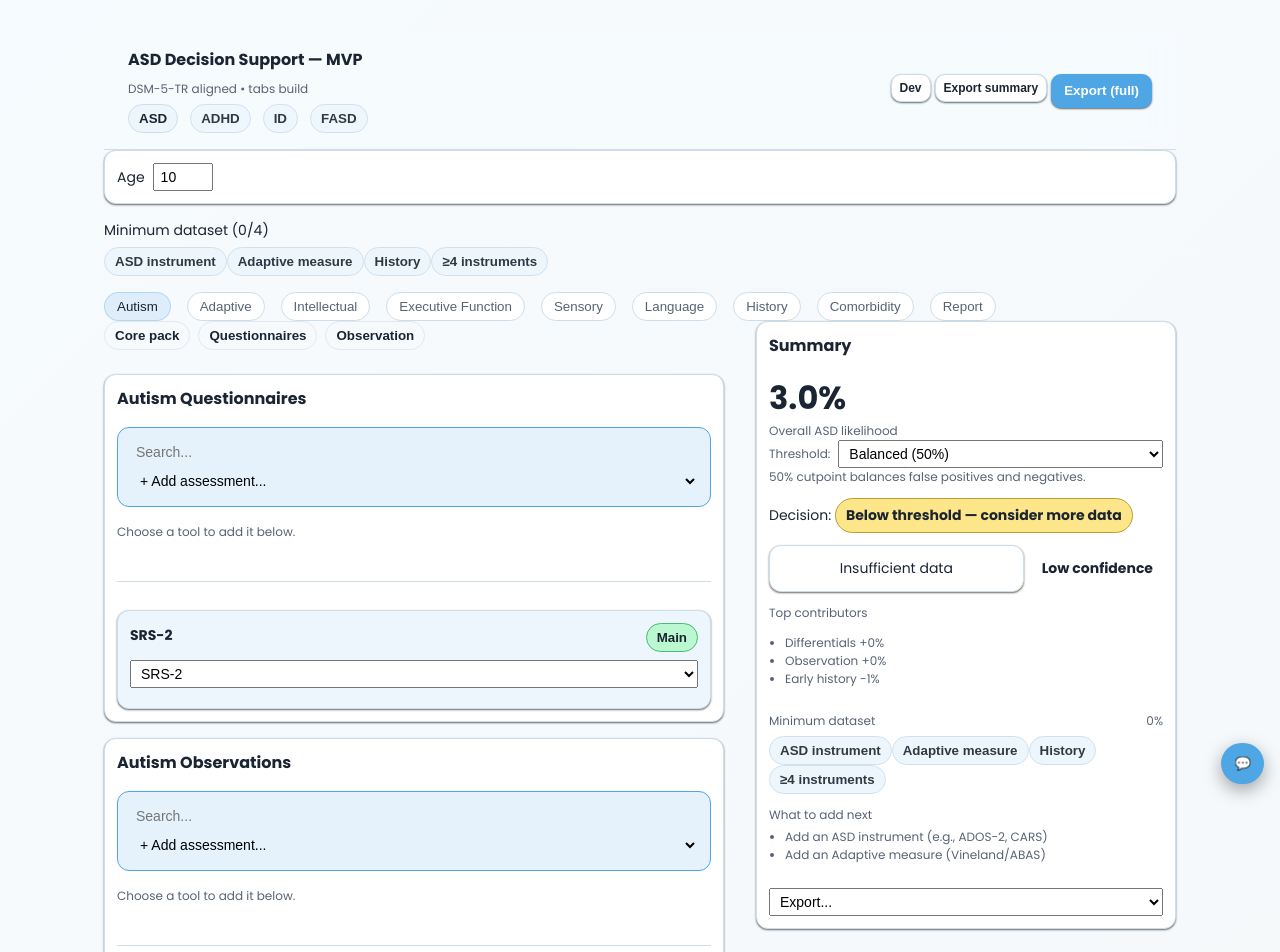
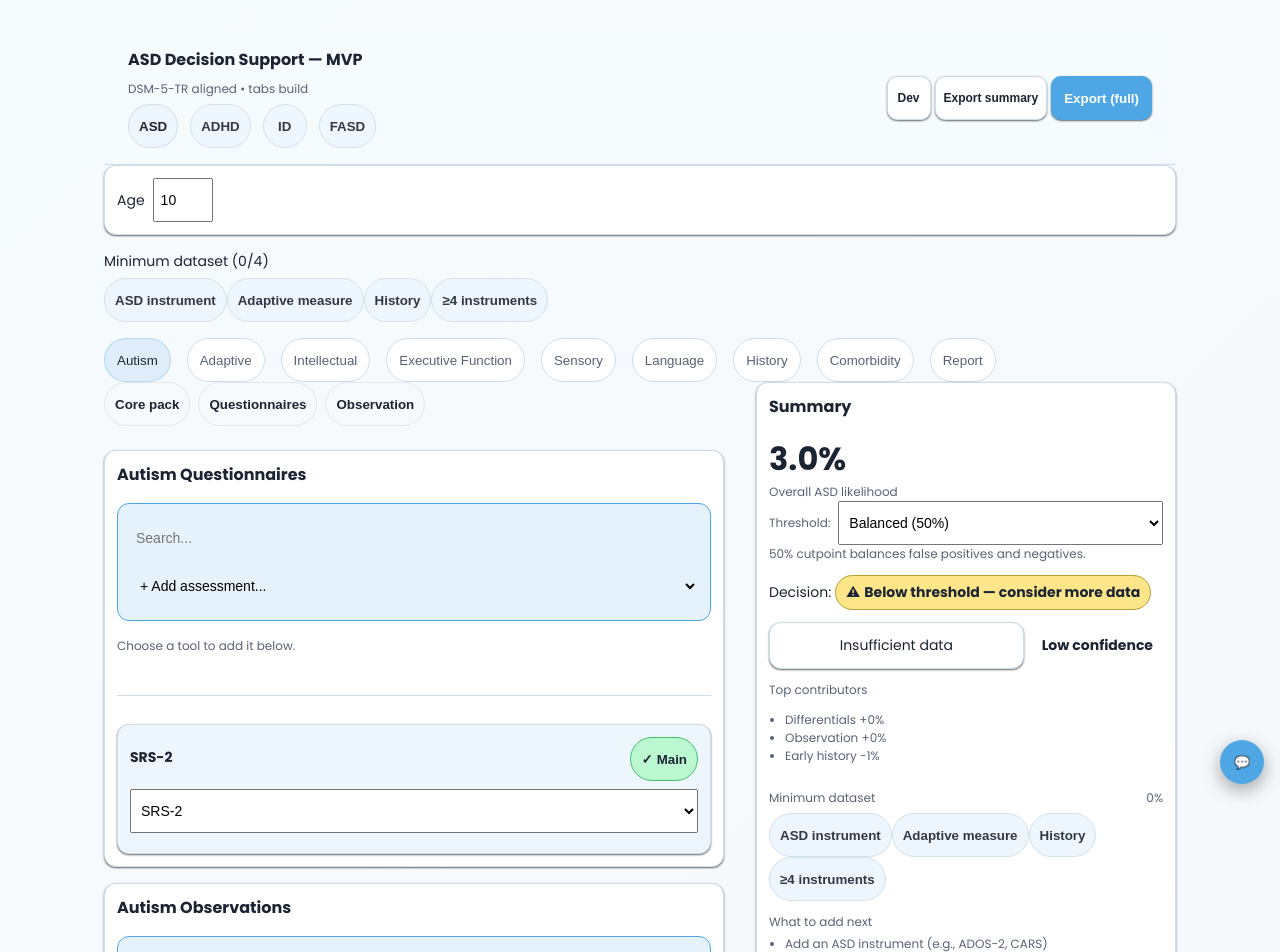
Before and after one commit to dolorvi/asd-ds, a React (Vite) app: page / in a window 1280 px wide. Shown: the top 952 px of the page. Built offline with nearby package versions, Linux system fonts and the light colour scheme; the HTML template or start-up script is replaced by a standard one.

Commit message:
Improve accessibility and export options

```diff
--- a/src/App.tsx
+++ b/src/App.tsx
@@ -43,6 +43,8 @@ const initSeverityState = (domains: { key: string }[]): SeverityState =>
 
 export default function App() {
   useClickSound();
+  const VERSION = "v0.6";
+  const [exportTimestamp, setExportTimestamp] = useState("");
   // ---------- condition ----------
   const [condition, setCondition] = useState<Condition>("ASD");
 
@@ -251,13 +253,19 @@ export default function App() {
     ];
   }, [datasetStatus, config.minDataset]);
 
-  // ---------- summary print ----------
+  // ---------- summary/full export ----------
   const exportSummary = () => {
+    setExportTimestamp(new Date().toLocaleString());
     document.body.classList.add("print-summary");
     setTimeout(() => {
       window.print();
       setTimeout(() => document.body.classList.remove("print-summary"), 0);
     }, 0);
+  };
+  const exportFull = () => {
+    setExportTimestamp(new Date().toLocaleString());
+    document.body.classList.remove("print-summary");
+    window.print();
   };
 
   const handleRiskToleranceChange = (v: any) => {
@@ -280,9 +288,11 @@ export default function App() {
         subtitle="DSM-5-TR aligned • tabs build"
         onDevToggle={() => setDevOpen((v) => !v)}
         onExportSummary={exportSummary}
-        onExportFull={() => window.print()}
+        onExportFull={exportFull}
         condition={condition}
         onConditionChange={setCondition}
+        version={VERSION}
+        timestamp={exportTimestamp}
       />
 
       {condition === "ASD" ? (
@@ -623,6 +633,9 @@ export default function App() {
                   supportEstimate={supportEstimate}
                   recommendation={recommendation}
                   exportSummary={exportSummary}
+                  exportFull={exportFull}
+                  version={VERSION}
+                  timestamp={exportTimestamp}
                   minDatasetItems={minDatasetItems}
                   onRiskToleranceChange={handleRiskToleranceChange}
                   history={history}
@@ -634,7 +647,7 @@ export default function App() {
           <Card title={`${condition} assessments`}>Assessments for {condition} will be added soon.</Card>
         )}
 
-        <Footer version="v0.6" ruleHash={ruleHash} />
+        <Footer version={VERSION} ruleHash={ruleHash} />
         <AiChat />
       </Container>
     );
--- a/src/components/MinDatasetProgress.tsx
+++ b/src/components/MinDatasetProgress.tsx
@@ -27,6 +27,7 @@ export function MinDatasetProgress({ items }: { items: MinDatasetItem[] }) {
             type="button"
             className={"chip" + (item.met ? " chip--active" : "")}
             aria-pressed={item.met}
+            aria-label={item.label}
             onClick={() => scrollTo(item.targetId)}
           >
             {item.label}
--- a/src/components/chipGroup.tsx
+++ b/src/components/chipGroup.tsx
@@ -39,6 +39,7 @@ export function ChipGroup({
             style={style}
             onClick={() => onChange(String(opt))}
             aria-pressed={selected}
+            aria-label={String(opt)}
           >
             {opt}
           </button>
--- a/src/components/ui.tsx
+++ b/src/components/ui.tsx
@@ -12,9 +12,17 @@ export type HeaderProps = {
   theme?: "dark" | "light";
   condition?: Condition;
   onConditionChange?: (c: Condition) => void;
+  version: string;
+  timestamp: string;
 };
 
 const CONDITIONS: Condition[] = ["ASD", "ADHD", "ID", "FASD"];
+const CONDITION_TITLES: Record<Condition, string> = {
+  ASD: "Autism Spectrum Disorder",
+  ADHD: "Attention-Deficit/Hyperactivity Disorder",
+  ID: "Intellectual Disability",
+  FASD: "Fetal Alcohol Spectrum Disorder",
+};
 
 export function Header({
   title,
@@ -26,6 +34,8 @@ export function Header({
   theme = "dark",
   condition,
   onConditionChange,
+  version,
+  timestamp,
 }: HeaderProps) {
   return (
     <div className="topbar">
@@ -33,6 +43,7 @@ export function Header({
         <div className="stack stack--sm">
           <h1 className="title">{title}</h1>
           {subtitle ? <div className="subtitle">{subtitle}</div> : null}
+          <div className="print-only small">Generated {timestamp} • Version {version}</div>
 
           {onConditionChange && (
             <div className="row row--wrap">
@@ -41,7 +52,9 @@ export function Header({
                   key={c}
                   className={`chip ${condition === c ? "chip--active" : ""}`}
                   onClick={() => onConditionChange(c)}
-                  title={c}
+                  title={CONDITION_TITLES[c]}
+                  aria-label={CONDITION_TITLES[c]}
+                  aria-pressed={condition === c}
                 >
                   {c}
                 </button>
@@ -130,6 +143,8 @@ export function ChipGroup({
           onClick={() => onChange(opt)}
           className={`chip ${active ? "chip--active" : ""}`}
           style={bg ? { background: bg, color: "var(--text)" } : undefined}
+          aria-pressed={active}
+          aria-label={opt}
         >
           {opt}
         </button>
--- a/src/index.css
+++ b/src/index.css
@@ -30,6 +30,9 @@
   .tone-warn    { background:#fde68a; color:#78350f; border-color:#fde68a; }
   .tone-danger  { background:#fecaca; color:#7f1d1d; border-color:#fecaca; }
 
+  .print-only { display:none; }
+  @media print { .print-only { display:block; } }
+
 /* ===== App layout ===== */
 .app-shell{max-width:1120px;margin:32px auto;padding:0 24px 48px}
 /* wider column gap for a calmer layout */
@@ -51,7 +54,7 @@ body{
 }
 a,button{transition:color var(--t-fast) var(--ease),background-color var(--t-fast) var(--ease),border-color var(--t-fast) var(--ease),box-shadow var(--t-fast) var(--ease),transform var(--t-fast) var(--ease)}
 /* neutral button baseline */
-button{background:transparent;color:inherit;border:1px solid transparent;border-radius:10px;padding:8px 12px;font-weight:600;cursor:pointer}
+button{background:transparent;color:inherit;border:1px solid transparent;border-radius:10px;padding:8px 12px;font-weight:600;cursor:pointer;min-width:44px;min-height:44px}
 button:hover{transform:translateY(-1px) scale(1.02)}
 button:active{transform:scale(0.97)}
 button:disabled{opacity:.6;cursor:not-allowed}
@@ -82,11 +85,11 @@ button:disabled{opacity:.6;cursor:not-allowed}
 .card-title{font-size:14px;font-weight:600;color:var(--text);margin:0 0 4px 0}
 .helper-text{font-size:12px;color:var(--muted);margin:0 0 12px 0}
 
-.btn{height:34px;padding:0 12px;border:1px solid var(--border);background:var(--panel);color:var(--text);border-radius:10px;box-shadow:var(--shadow-1)}
+.btn{min-height:44px;padding:0 12px;border:1px solid var(--border);background:var(--panel);color:var(--text);border-radius:10px;box-shadow:var(--shadow-1)}
 .btn:hover{box-shadow:var(--shadow-2)}
 .btn--accent{background:var(--accent);border-color:transparent;color:#fff}
 .btn--accent:hover{filter:brightness(1.05)}
-.btn--sm{height:28px;padding:0 8px;font-size:12px}
+.btn--sm{padding:0 8px;font-size:12px}
 .toolbar{display:flex;gap:4px;flex-wrap:wrap}
 
 .tabbar{display:flex;gap:16px;flex-wrap:wrap}
@@ -100,6 +103,9 @@ button:disabled{opacity:.6;cursor:not-allowed}
 .badge--ok{background:var(--tone-good);border:1px solid color-mix(in hsl, var(--tone-good) 60%, black 40%)}
 .badge--warn{background:var(--tone-warn);border:1px solid color-mix(in hsl, var(--tone-warn) 60%, black 40%)}
 .badge--danger{background:var(--tone-danger);border:1px solid color-mix(in hsl, var(--tone-danger) 60%, black 40%)}
+.badge--ok::before{content:"\2713";margin-right:4px}
+.badge--warn::before{content:"\26A0";margin-right:4px}
+.badge--danger::before{content:"\2717";margin-right:4px}
 
 /* assessment picker & cards */
 .assessment-add-row{display:grid;gap:4px;background:color-mix(in hsl,var(--accent) 14%,transparent);border:1px solid var(--accent);border-radius:12px;padding:12px}
@@ -116,7 +122,7 @@ button:disabled{opacity:.6;cursor:not-allowed}
 .progress-bar{width:100%;height:8px;background:var(--tone-neutral);border-radius:4px;overflow:hidden}
 .progress-bar__fill{height:100%;background:var(--accent-2)}
 
-input,select{padding:4px 6px;font-size:14px;width:100%}
+input,select{padding:4px 6px;font-size:14px;width:100%;min-height:44px}
 .invalid{border:1px solid var(--tone-danger)}
 
 /* floating chat */
--- a/src/panels/AssessmentPanel.tsx
+++ b/src/panels/AssessmentPanel.tsx
@@ -116,6 +116,8 @@ export function AssessmentPanel({
                 type="button"
                 className={`badge${a.primary ? " badge--ok" : ""}`}
                 onClick={() => togglePrimary(a.index)}
+                aria-pressed={a.primary}
+                aria-label="Toggle main assessment"
               >
                 Main
               </button>
--- a/src/panels/SummaryPanel.tsx
+++ b/src/panels/SummaryPanel.tsx
@@ -7,6 +7,9 @@ export function SummaryPanel({
   supportEstimate,
   recommendation,
   exportSummary,
+  exportFull,
+  version,
+  timestamp,
   minDatasetItems,
   onRiskToleranceChange,
   history,
@@ -16,6 +19,9 @@ export function SummaryPanel({
   supportEstimate: string;
   recommendation: string[];
   exportSummary: () => void;
+  exportFull: () => void;
+  version: string;
+  timestamp: string;
   minDatasetItems: MinDatasetItem[];
   onRiskToleranceChange: (v: any) => void;
   history: { maskingIndicators: boolean; verbalFluency: string };
@@ -23,7 +29,7 @@ export function SummaryPanel({
   const handleExport = (e: React.ChangeEvent<HTMLSelectElement>) => {
     const v = e.target.value;
     if (v === "summary") exportSummary();
-    if (v === "full") window.print();
+    if (v === "full") exportFull();
     e.target.value = "";
   };
   const met = minDatasetItems.filter((i) => i.met).length;
@@ -54,7 +60,8 @@ export function SummaryPanel({
     specific: "60% cutpoint favors specificity to avoid false positives.",
   };
   return (
-    <aside className="summary" style={{position:"sticky", top:0}}>
+    <aside className="summary" id="summary-section" style={{position:"sticky", top:0}}>
+      <div className="print-only small" style={{marginBottom:8}}>Generated {timestamp} • Version {version}</div>
       <Card title="Summary">
         <Stack>
           <div>
@@ -85,10 +92,10 @@ export function SummaryPanel({
           {(history.maskingIndicators || history.verbalFluency) && (
             <div className="chip-row">
               {history.maskingIndicators && (
-                <span className="chip chip--active">Masking</span>
+                <span className="chip chip--active" role="status" aria-label="Masking">Masking</span>
               )}
               {history.verbalFluency && (
-                <span className="chip chip--active">{history.verbalFluency}</span>
+                <span className="chip chip--active" role="status" aria-label={history.verbalFluency}>{history.verbalFluency}</span>
               )}
             </div>
           )}
@@ -98,7 +105,7 @@ export function SummaryPanel({
           {drivers.length > 0 && (
             <div>
               <div className="small">Top contributors</div>
-              <ul className="small" style={{paddingLeft:16}}>
+              <ul className="small" style={{paddingLeft:16}} aria-label="Top drivers">
                 {drivers.map((d: any) => (
                   <li key={d.name}>{d.name} {d.delta >=0 ? "+" : ""}{d.delta.toFixed(0)}%</li>
                 ))}
@@ -118,6 +125,7 @@ export function SummaryPanel({
                     type="button"
                     className="chip"
                     onClick={() => scrollTo(item.targetId)}
+                    aria-label={item.label}
                   >
                     {item.label}
                   </button>
@@ -141,11 +149,11 @@ export function SummaryPanel({
                 <option value="" disabled>
                   Export...
                 </option>
-                <option value="summary" title="Export only the summary view">
-                  Summary
+                <option value="summary" title="Export key findings and drivers">
+                  Summary report (key findings & drivers)
                 </option>
-                <option value="full" title="Export the full report">
-                  Full
+                <option value="full" title="Export all inputs and scores">
+                  Full report (all inputs & scores)
                 </option>
               </select>
             </label>
```
Also changed, not shown: src/components/primitives.tsx (+5 -4 lines). Lines whose indentation alone changed are shown as unchanged.
